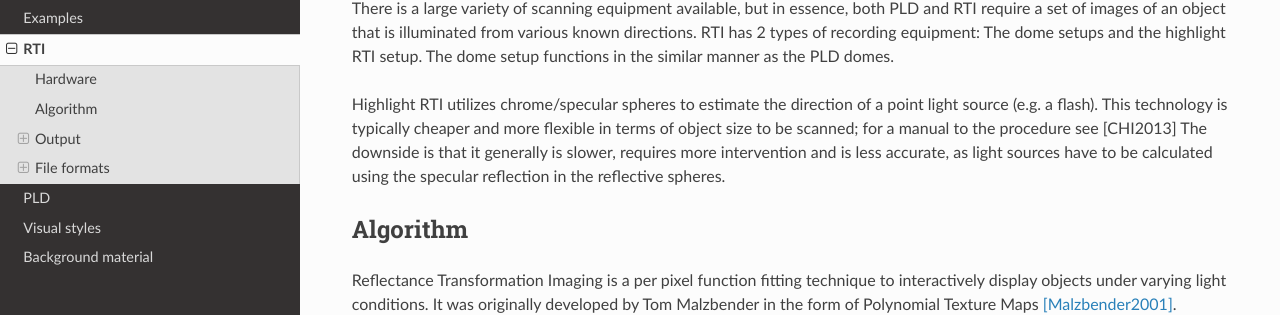
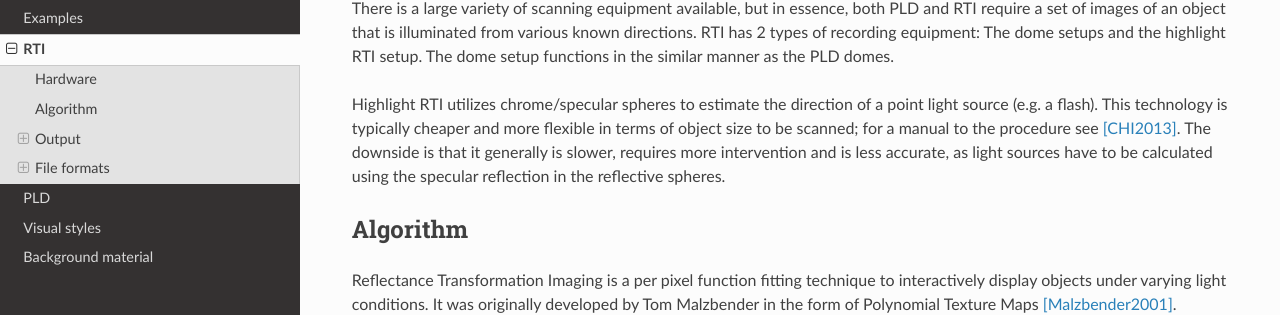
Before and after one commit to vvanwedd/heritagevisualisation, a Sphinx documentation site: the page built from source/rti.rst, in a window 1280 px wide and 900 px high, scrolled down 951 px. Shown: the part 163-478 px from the top of the window. Built offline with Sphinx 7.4.7 and the Read the Docs theme 2.0.0, drawn with Linux system fonts in a browser that asks for light colours.

Commit message:
Update rti.rst

```diff
--- a/source/rti.rst
+++ b/source/rti.rst
@@ -12,7 +12,7 @@
 RTI has 2 types of recording equipment: The dome setups and the highlight RTI setup.
 The dome setup functions in the similar manner as the PLD domes.
 
-Highlight RTI utilizes chrome/specular spheres to estimate the direction of a point light source (e.g. a flash). This technology is typically cheaper and more flexible in terms of object size to be scanned; for a manual to the procedure see [CHI2013]
+Highlight RTI utilizes chrome/specular spheres to estimate the direction of a point light source (e.g. a flash). This technology is typically cheaper and more flexible in terms of object size to be scanned; for a manual to the procedure see [CHI2013]_.
 The downside is that it generally is slower, requires more intervention and is less accurate, as light sources have to be calculated using the specular reflection in the reflective spheres.
 
 Algorithm
```
